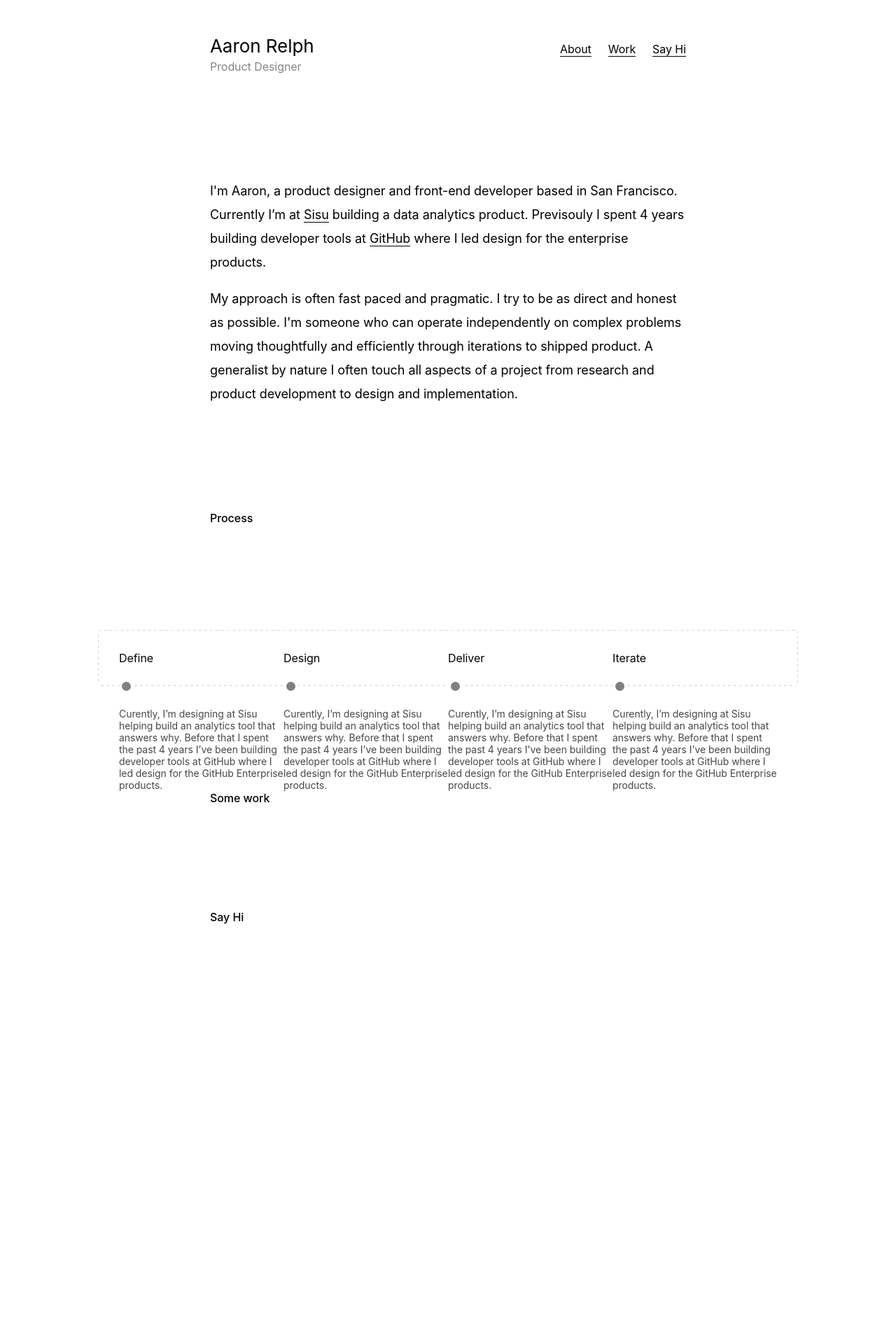
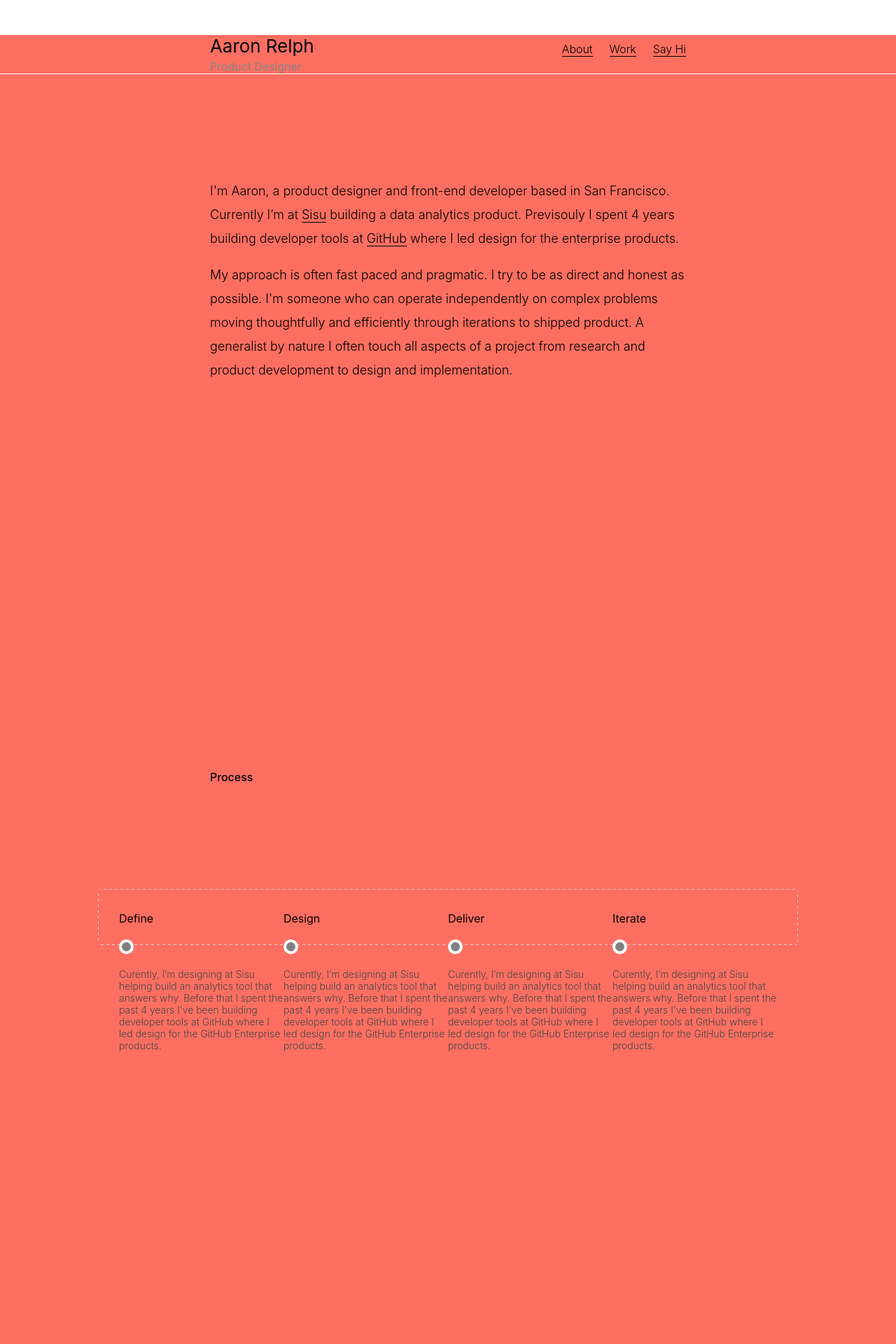
Before and after one commit to aaronrelph/aaronrelph.github.io, a Jekyll site: the page built from index.md, in a window 1280 px wide. Shown: the top 1920 px of the page at 70% size. Built offline with Jekyll 4.4.1, drawn with Linux system fonts in a browser that asks for light colours; some web fonts are replaced; before the commit the page ends 1470 px from its top, so only the background shows below that; some of the changed text lies outside the part shown.

Commit message:
Animate background on scroll

```diff
--- a/_layouts/default.html
+++ b/_layouts/default.html
@@ -5,6 +5,8 @@
   <title>Aaron Relph | Product Designer</title>
   <link rel="stylesheet" href="{{ '/assets/css/main.css' | relative_url }}" />
   <script src="{{ '/assets/js/general.js' | relative_url }}"></script>
+  <script src="https://ajax.googleapis.com/ajax/libs/jquery/3.5.1/jquery.min.js"></script>
+  <script src="{{ '/assets/js/background.js' | relative_url }}"></script>
 </head>
 <body>
   {{ content }}
--- a/_sass/_general.scss
+++ b/_sass/_general.scss
@@ -2,6 +2,7 @@
 
 html, body {
   background: #fff;
+  transition: background-color 1s ease;
   color: #000;
   font-family: 'Inter', sans-serif;
   letter-spacing: -0.004em;
@@ -11,7 +12,7 @@
   font-feature-settings: 'kern' 1, 'liga' 1, 'calt' 1;
   font-size: 16px;
   margin: 0;
-  font-weight: 400;
+  font-weight: 300;
 }
 
 .content-wrapper {
@@ -74,6 +75,30 @@
   }
 }
 
+.panel {
+  min-height: 100vh;
+}
+
+.color-light-gray {
+  background-color: #f6f6f6;
+}
+
+.color-sisu {
+  background-color: #FF6F61;
+}
+
+.color-github {
+  background-color: #111;
+}
+
+.color-hallmonitor {
+  background-color: #FFC33E;
+}
+
+.color-gumroad {
+  background-color: #efefe9;
+}
+
 .p-large {
   font-size: 1.125rem;
   line-height: 2.125rem;
@@ -106,7 +131,7 @@
     margin: 0 auto;
 
     .item {
-      padding-top: 30px;
+      padding-top: 32px;
       width: 25%;
 
       .circle {
--- /dev/null
+++ b/assets/js/background.js
@@ -0,0 +1,28 @@
+$(window).scroll(function() {
+
+    // selectors
+    var $window = $(window),
+        $body = $('body'),
+        $panel = $('.panel');
+    // Change 33% earlier than scroll position so colour is there when you arrive.
+    var scroll = $window.scrollTop() + ($window.height() / 3);
+
+    $panel.each(function () {
+      var $this = $(this);
+
+      // if position is within range of this panel.
+      // So position of (position of top of div <= scroll position) && (position of bottom of div > scroll position).
+      // Remember we set the scroll to 33% earlier in scroll var.
+      if ($this.position().top <= scroll && $this.position().top + $this.height() > scroll) {
+
+        // Remove all classes on body with color-
+        $body.removeClass(function (index, css) {
+          return (css.match (/(^|\s)color-\S+/g) || []).join(' ');
+        });
+
+        // Add class of currently active div
+        $body.addClass('color-' + $(this).data('color'));
+      }
+    });
+
+  }).scroll();
--- a/index.md
+++ b/index.md
@@ -5,68 +5,90 @@
 layout: default
 ---
 
-<div class="header" id="myHeader">
-  <div class="content-wrapper">
-    <div class="navigation">
-      <h1 class="name">{{ site.name }}</h1>
-      <div class="right">
-        <a href="" class="nav-item">About</a>
-        <a href="" class="nav-item">Work</a>
-        <a href="" class="nav-item">Say Hi</a>
+<div class="panel" data-color="white">
+  <div class="header" id="myHeader">
+    <div class="content-wrapper">
+      <div class="navigation">
+        <h1 class="name">{{ site.name }}</h1>
+        <div class="right">
+          <a href="" class="nav-item">About</a>
+          <a href="" class="nav-item">Work</a>
+          <a href="" class="nav-item">Say Hi</a>
+        </div>
       </div>
+      <h4 class="title">{{ site.role }}</h4>
     </div>
-    <h4 class="title">{{ site.role }}</h4>
+  </div>
+
+  <div class="content-wrapper about-me">
+    <p class="p-large">
+      I'm Aaron, a product designer and front-end developer based in San Francisco. Currently I’m at <a href="/">Sisu</a> building a data analytics product. Previsouly I spent 4 years building developer tools at <a href="">GitHub</a> where I led design for the enterprise products.
+    </p>
+    <p class="p-large">
+      My approach is often fast paced and pragmatic. I try to be as direct and honest as possible. I'm someone who can operate independently on complex problems moving thoughtfully and efficiently through iterations to shipped product. A generalist by nature I often touch all aspects of a project from research and product development to design and implementation.
+    </p>
   </div>
 </div>
 
-<div class="content-wrapper about-me">
-  <p class="p-large">
-    I'm Aaron, a product designer and front-end developer based in San Francisco. Currently I’m at <a href="/">Sisu</a> building a data analytics product. Previsouly I spent 4 years building developer tools at <a href="">GitHub</a> where I led design for the enterprise products.
-  </p>
-  <p class="p-large">
-    My approach is often fast paced and pragmatic. I try to be as direct and honest as possible. I'm someone who can operate independently on complex problems moving thoughtfully and efficiently through iterations to shipped product. A generalist by nature I often touch all aspects of a project from research and product development to design and implementation.
-  </p>
-</div>
+<div class="panel" data-color="light-gray">
+  <div class="divider">
+    <div class="content-wrapper">
+      <h4>Process</h4>
+    </div>
+  </div>
 
-<div class="divider">
-  <div class="content-wrapper">
-    <h4>Process</h4>
-  </div>
-</div>
-
-<div class="process">
-  <div class="breakdown">
-    <div class="item define">
-      <h4>Define</h4>
-      <span class="circle"></span>
-      <p>Curently, I’m designing at Sisu helping build an analytics tool that answers why. Before that I spent the past 4 years I've been building developer tools at GitHub where I led design for the GitHub Enterprise products.</p>
-    </div>
-    <div class="item design">
-      <h4>Design</h4>
-      <span class="circle"></span>
-      <p>Curently, I’m designing at Sisu helping build an analytics tool that answers why. Before that I spent the past 4 years I've been building developer tools at GitHub where I led design for the GitHub Enterprise products.</p>
-    </div>
-    <div class="item deliver">
-      <h4>Deliver</h4>
-      <span class="circle"></span>
-      <p>Curently, I’m designing at Sisu helping build an analytics tool that answers why. Before that I spent the past 4 years I've been building developer tools at GitHub where I led design for the GitHub Enterprise products.</p>
-    </div>
-    <div class="item iterate">
-      <h4>Iterate</h4>
-      <span class="circle"></span>
-      <p>Curently, I’m designing at Sisu helping build an analytics tool that answers why. Before that I spent the past 4 years I've been building developer tools at GitHub where I led design for the GitHub Enterprise products.</p>
+  <div class="process">
+    <div class="breakdown">
+      <div class="item define">
+        <h4>Define</h4>
+        <span class="circle"></span>
+        <p>Curently, I’m designing at Sisu helping build an analytics tool that answers why. Before that I spent the past 4 years I've been building developer tools at GitHub where I led design for the GitHub Enterprise products.</p>
+      </div>
+      <div class="item design">
+        <h4>Design</h4>
+        <span class="circle"></span>
+        <p>Curently, I’m designing at Sisu helping build an analytics tool that answers why. Before that I spent the past 4 years I've been building developer tools at GitHub where I led design for the GitHub Enterprise products.</p>
+      </div>
+      <div class="item deliver">
+        <h4>Deliver</h4>
+        <span class="circle"></span>
+        <p>Curently, I’m designing at Sisu helping build an analytics tool that answers why. Before that I spent the past 4 years I've been building developer tools at GitHub where I led design for the GitHub Enterprise products.</p>
+      </div>
+      <div class="item iterate">
+        <h4>Iterate</h4>
+        <span class="circle"></span>
+        <p>Curently, I’m designing at Sisu helping build an analytics tool that answers why. Before that I spent the past 4 years I've been building developer tools at GitHub where I led design for the GitHub Enterprise products.</p>
+      </div>
     </div>
   </div>
 </div>
 
-<div class="divider">
-  <div class="content-wrapper">
-    <h4>Some work</h4>
+<div class="panel" data-color="sisu">
+  <h2>Sisu panel</h2>
+</div>
+
+<div class="panel" data-color="github">
+  <h2>GitHub panel</h2>
+</div>
+
+<div class="panel" data-color="hallmonitor">
+  <h2>Hall Monitor panel</h2>
+</div>
+
+<div class="panel" data-color="gumroad">
+  <h2>Gumroad panel</h2>
+</div>
+
+<div class="panel" data-color="white">
+  <div class="divider">
+    <div class="content-wrapper">
+      <h4>Some work</h4>
+    </div>
+  </div>
+
+  <div class="divider">
+    <div class="content-wrapper">
+      <h4>Say Hi</h4>
+    </div>
   </div>
 </div>
-
-<div class="divider">
-  <div class="content-wrapper">
-    <h4>Say Hi</h4>
-  </div>
-</div>
```
